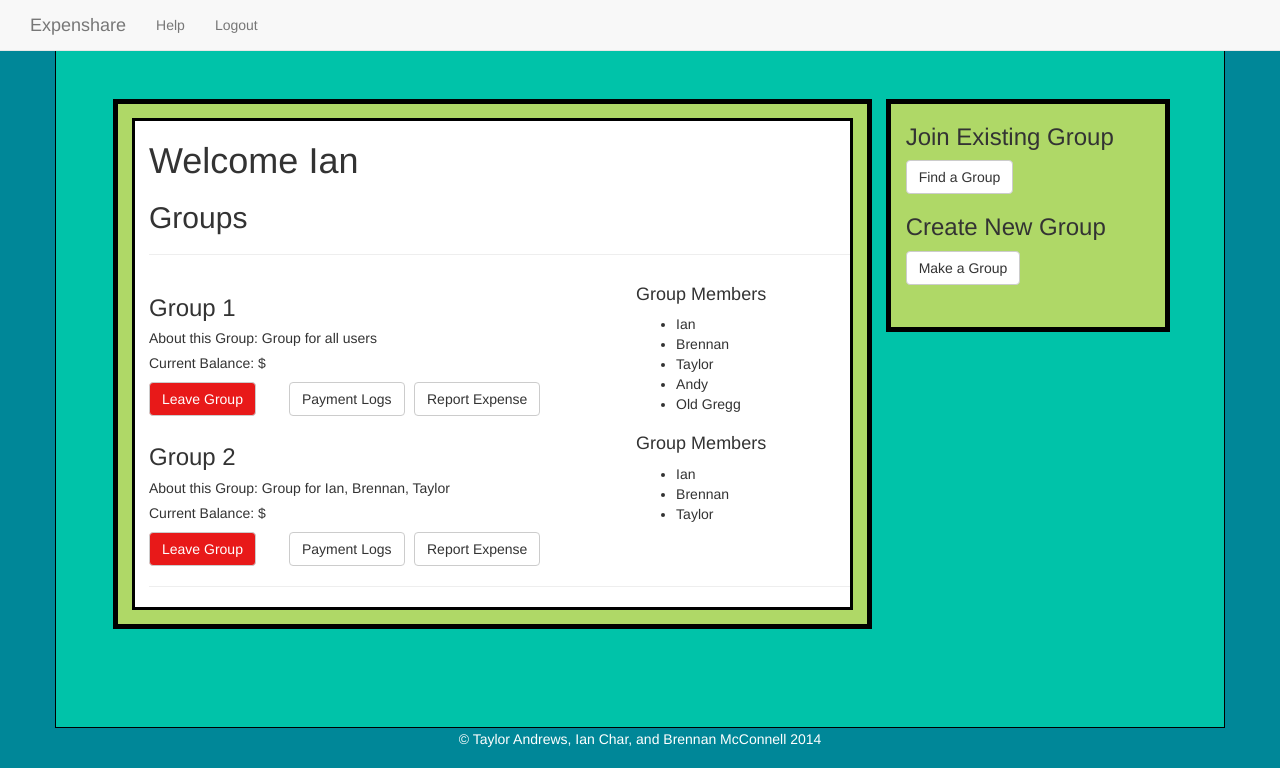
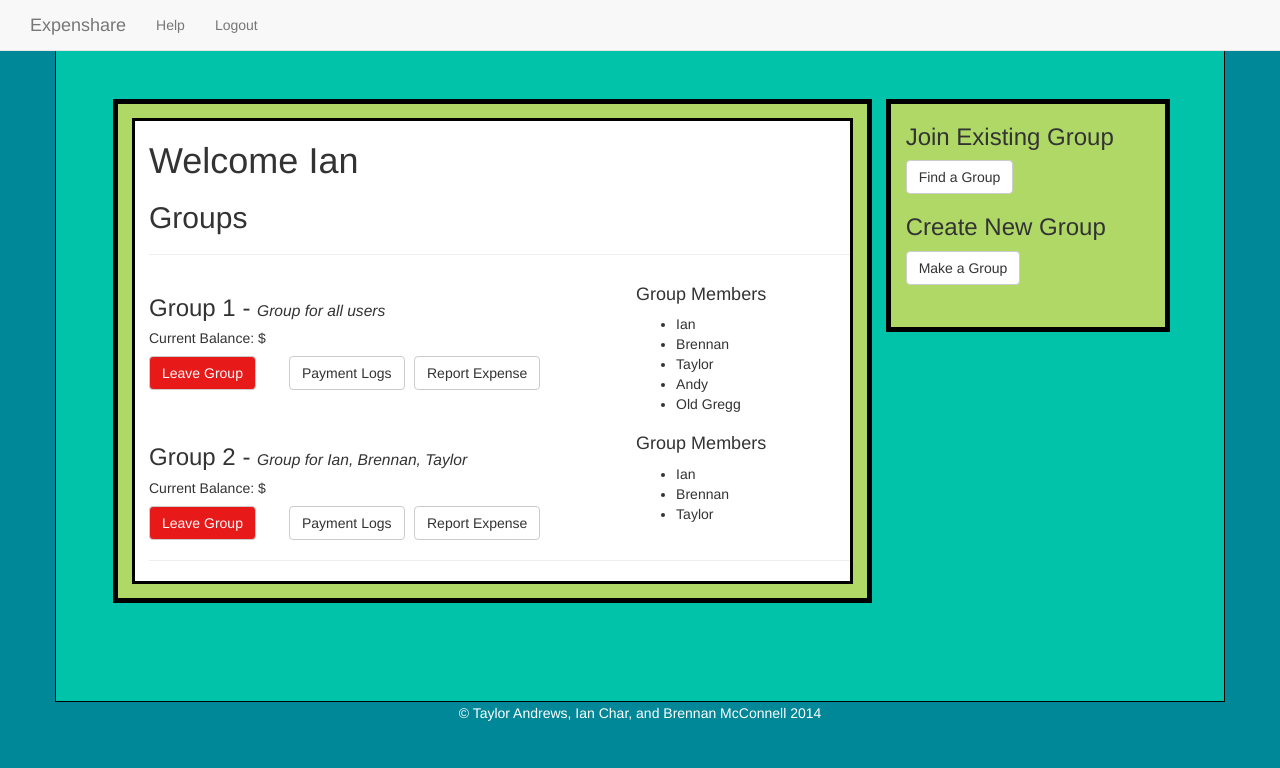
Before and after one commit to Brennan-M/ExpenShare, a Django app: page /share/home/ in a window 1280 px wide. Shown: the top 768 px of the page. Run offline with Django 3.2, Linux system fonts and the light colour scheme; a user stored in the database is signed in; data comes from the database, SQL or seed files in the repository; both versions use the stored data as it was after the commit; some libraries are stand-ins or nearby versions.

Commit message:
updated description view

```diff
--- a/Expenshare/templates/home.html
+++ b/Expenshare/templates/home.html
@@ -54,8 +54,7 @@
 
 									<div class="row">
 										<div class="col-md-8">
-											<h3>{{ paygroup.name }}</h3>
-											<h5>About this Group: {{ paygroup.description }}</h5>
+											<h3>{{ paygroup.name }} - <em style="font-size: 65%">{{ paygroup.description }}</em></h3>
 											<h5>Current Balance: $ </h5>
 											<div class="row" id="buttons">
 											<button type="button" id="report" class="btn btn-default" data-toggle="modal" data-target="#{{ paygroup.id }}ID">
```
Also changed, not shown: Expenshare/db.sqlite3.
